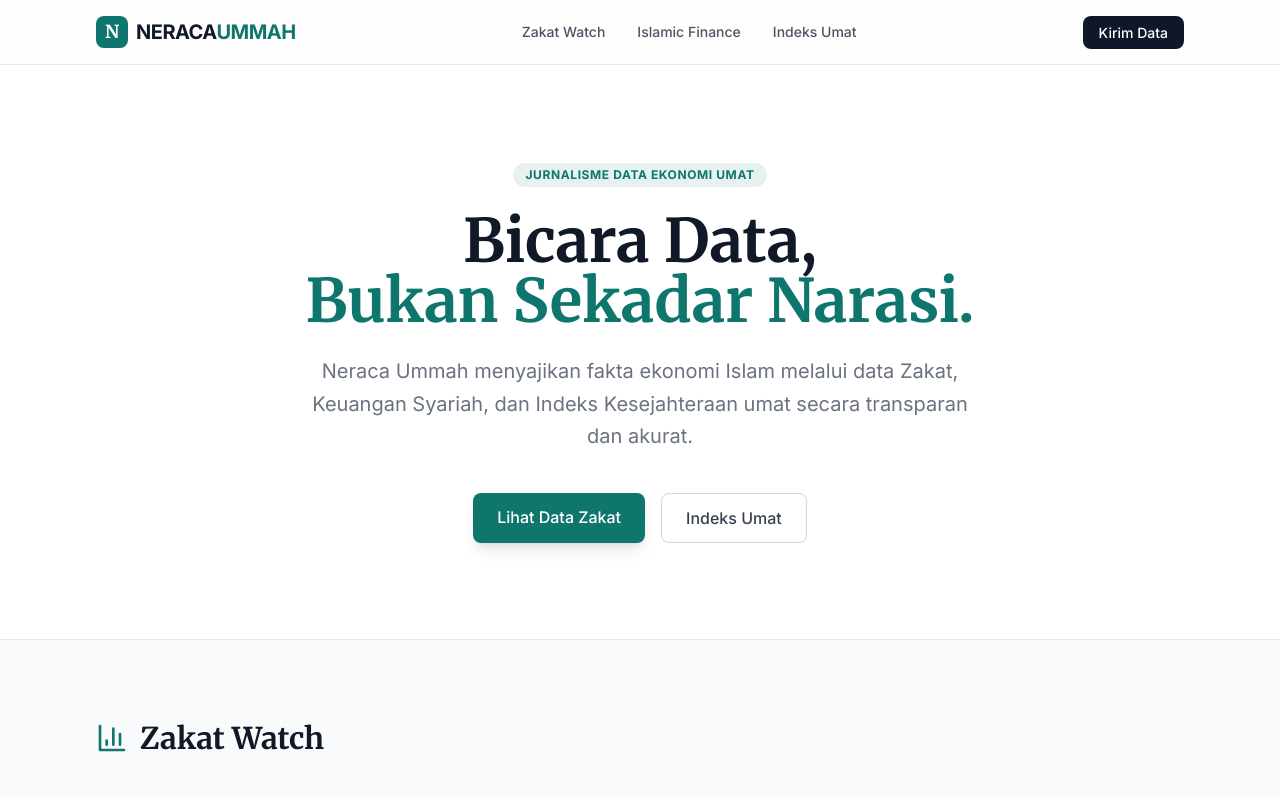
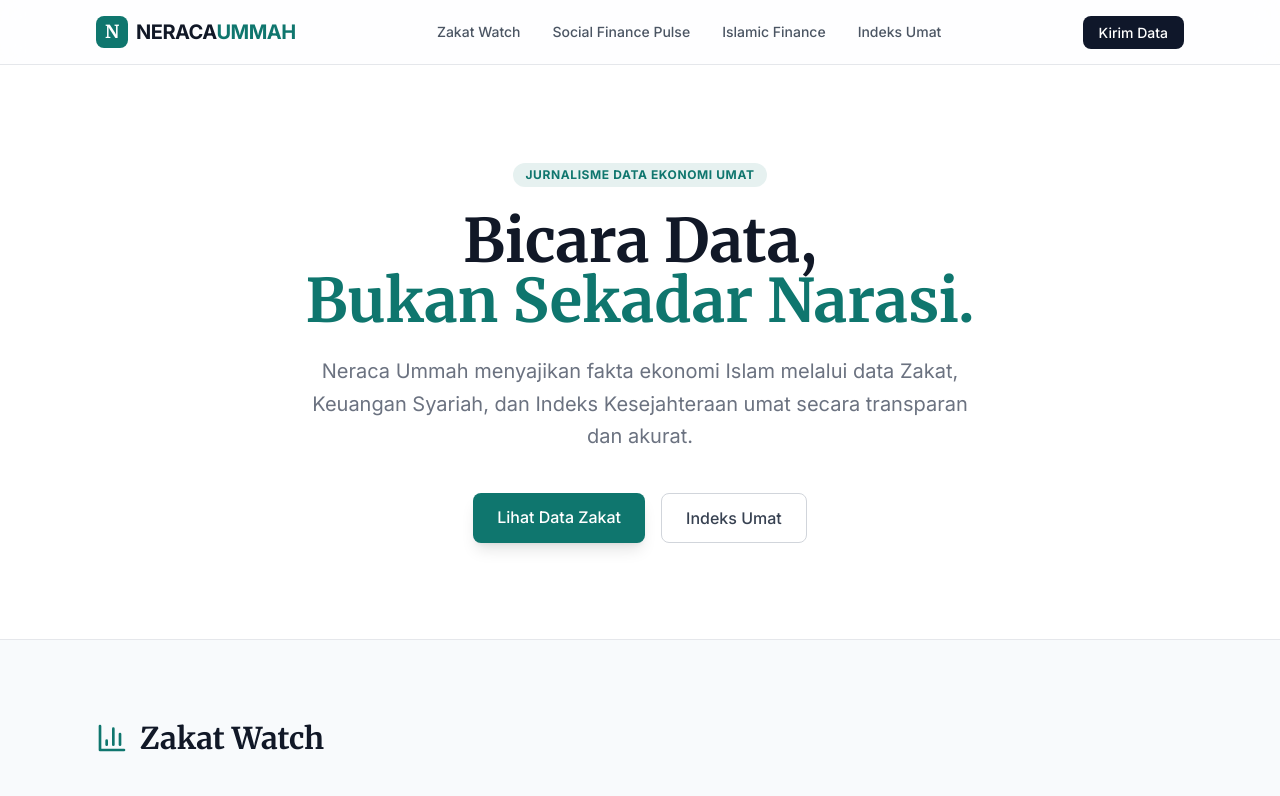
Before and after one commit to arvaas007/arva, a Next.js app: page / in a window 1280 px wide. Shown: the top 796 px of the page. Built offline with nearby package versions, Linux system fonts and the light colour scheme.

Commit message:
Update NavbarNeraca.tsx

```diff
--- a/components/NavbarNeraca.tsx
+++ b/components/NavbarNeraca.tsx
@@ -14,6 +14,7 @@
                     {/* Desktop Links */}
                     <div className="hidden md:flex space-x-8 text-sm font-medium text-gray-600">
                         <Link href="/#zakat" className="hover:text-primary transition-colors">Zakat Watch</Link>
+                        <Link href="/#social-finance" className="hover:text-primary transition-colors">Social Finance Pulse</Link>
                         <Link href="/#finance" className="hover:text-primary transition-colors">Islamic Finance</Link>
                         <Link href="/#indeks" className="hover:text-primary transition-colors">Indeks Umat</Link>
                     </div>
```
